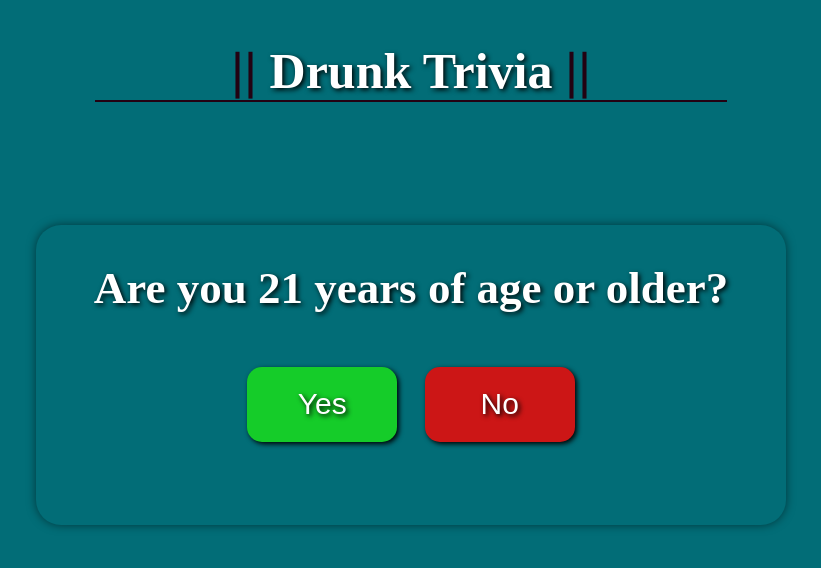
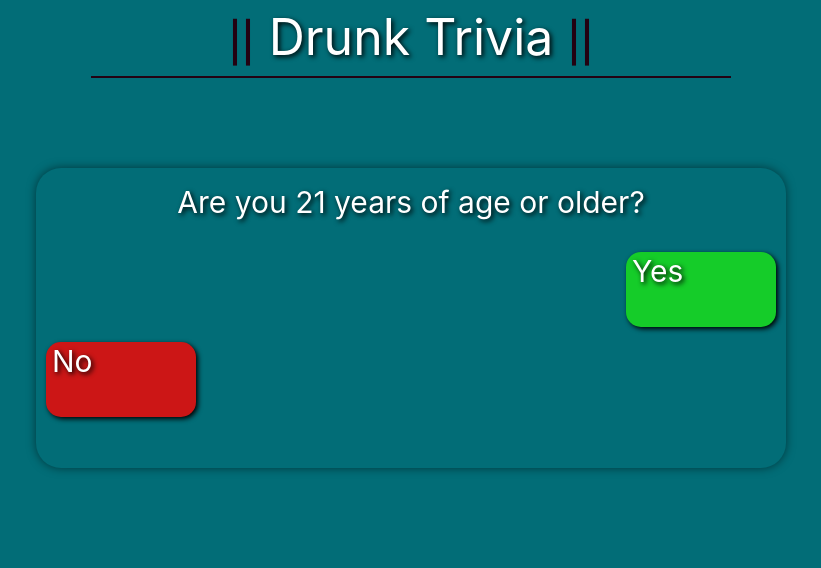
Before and after one commit to GerusHays/Drunk-Trivia, a website: page index.html in a window 1280 px wide. Shown: the whole page, without its empty margins (229-1050 px from the left). Drawn offline with nearby package versions, Linux system fonts and the light colour scheme.

Commit message:
started framework

```diff
--- a/index.html
+++ b/index.html
@@ -4,20 +4,22 @@
     <meta charset="UTF-8">
     <meta http-equiv="X-UA-Compatible" content="IE=edge">
     <meta name="viewport" content="width=device-width, initial-scale=1.0">
+    <link rel="stylesheet" href="https://cdn.jsdelivr.net/npm/bulma@0.9.3/css/bulma.min.css">
     <link rel="stylesheet" href="./assets/age-verify-style.css" />
+
     <title>Drunk Trivia</title>
 </head>
 <body>
     <header>
         <h1><span class="header-style">||</span> Drunk Trivia <span class="header-style">||</span></h1>
     </header>
-    <section>
-        <div id="age-verify-box">
-            <div class="verification-form">
-                <h2>Are you 21 years of age or older?</h2>
+    <section class="">
+        <div class="has-text-white " id="age-verify-box">
+            <div class=" verification-form">
+                <h2 class="card-header-icon">Are you 21 years of age or older?</h2>
                 <!-- Added buttons for if the user is of age they will be presented with the Application and if they are not they will be taken to a reddit page to get a fake ID to play the game -->
-                <button type="submit" class="submit-btn-yes" onclick="window.location='./home.html';">Yes</button>
-                <button type="submit" class="submit-btn-no"
+                <button type="submit" class="submit-btn-yes modal-card" onclick="window.location='./home.html';">Yes</button>
+                <button type="submit" class="submit-btn-no modal-card"
                     onclick="window.location='https://www.reddit.com/r/PhakeIDs/';">No</button>
             </div>
         </div>
--- /dev/null
+++ b/package.json
@@ -0,0 +1,5 @@
+{
+  "dependencies": {
+    "bulma": "^0.9.3"
+  }
+}
```
